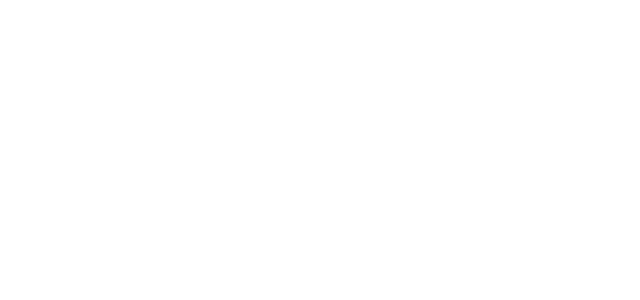
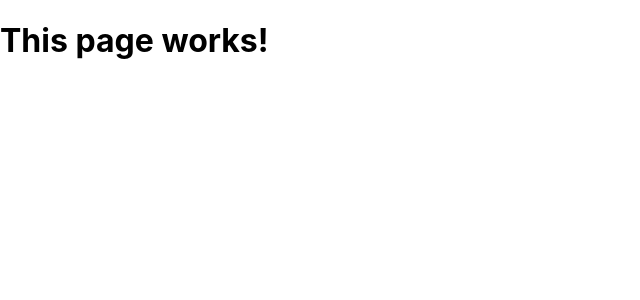
Before and after one commit to angelajfisher/diy-static-deployment, a React (Vite) app in the folder frontend/: page /test/test in a window 1280 px wide. Before the commit this address had no page. Shown: the top 300 px of the page, without its empty margins (0-640 px from the left). Built offline with nearby package versions, Linux system fonts and the light colour scheme.

Commit message:
No need for .htaccess! Test w/ nested urls

```diff
--- a/frontend/package.json
+++ b/frontend/package.json
@@ -1,6 +1,5 @@
 {
   "name": "vite-react",
-  "homepage": ".",
   "private": true,
   "version": "0.0.0",
   "scripts": {
--- a/frontend/src/App.tsx
+++ b/frontend/src/App.tsx
@@ -8,7 +8,7 @@
     <Router>
       <Routes>
         <Route path="/" element={<Home />} />
-        <Route path="/test" element={<Test />} />
+        <Route path="/test/test" element={<Test />} />
       </Routes>
     </Router>
   );
--- a/frontend/src/Home.tsx
+++ b/frontend/src/Home.tsx
@@ -17,7 +17,7 @@
             count is: {count}
           </button>
         </p>
-        <Link to='/test'>Test</Link>
+        <Link to='/test/test'>Test</Link>
         <p>
           This is a test page to indicate that CI/CD with GitHub has been set up. Enable the repo's workflow and the site will come to life!
           {env_test ? <p>The env is working, too!</p> : <p>env not loaded</p>}
```
Also changed, not shown: 1 other file (tests, documents, lock files or other folders).
